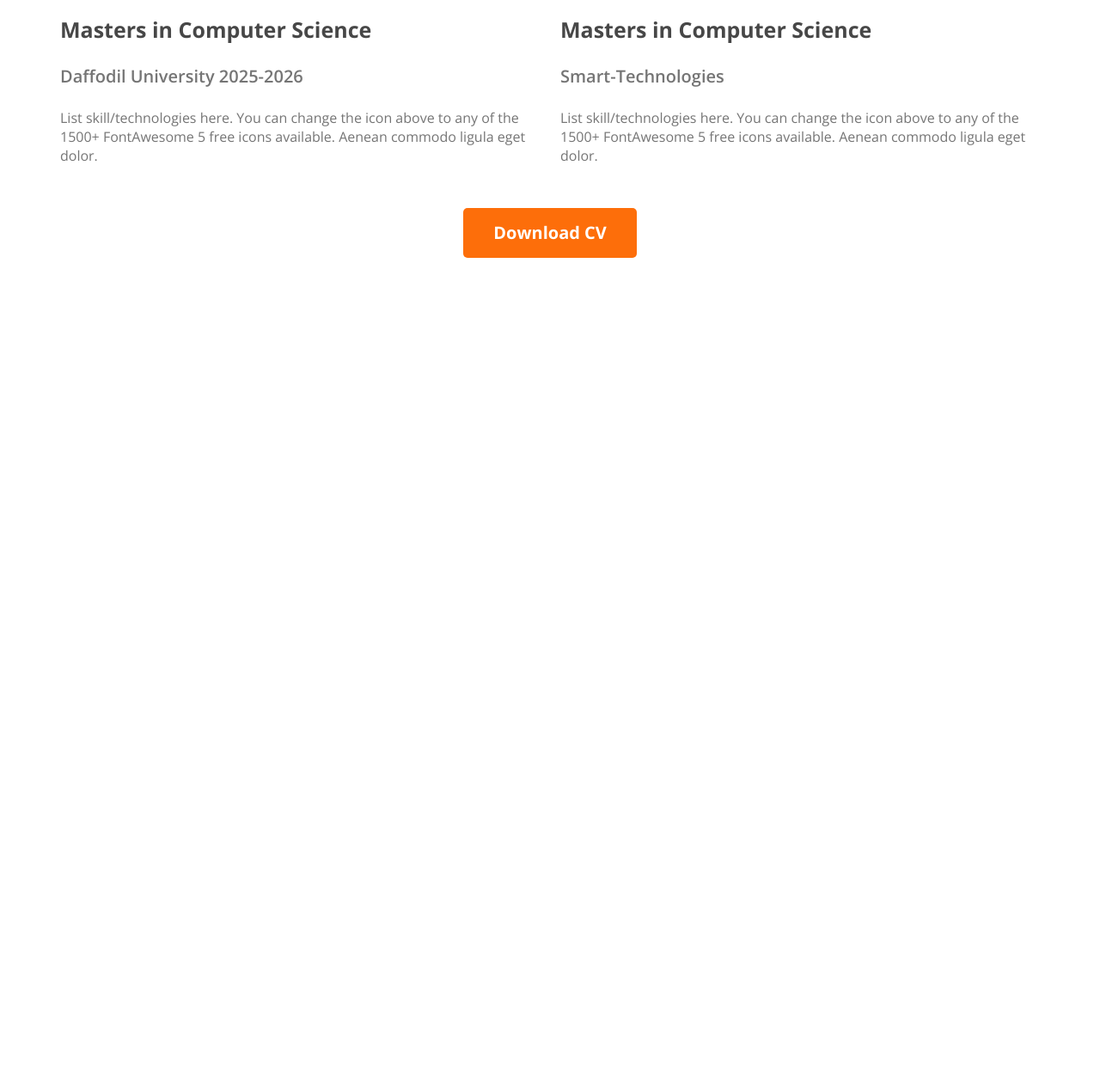
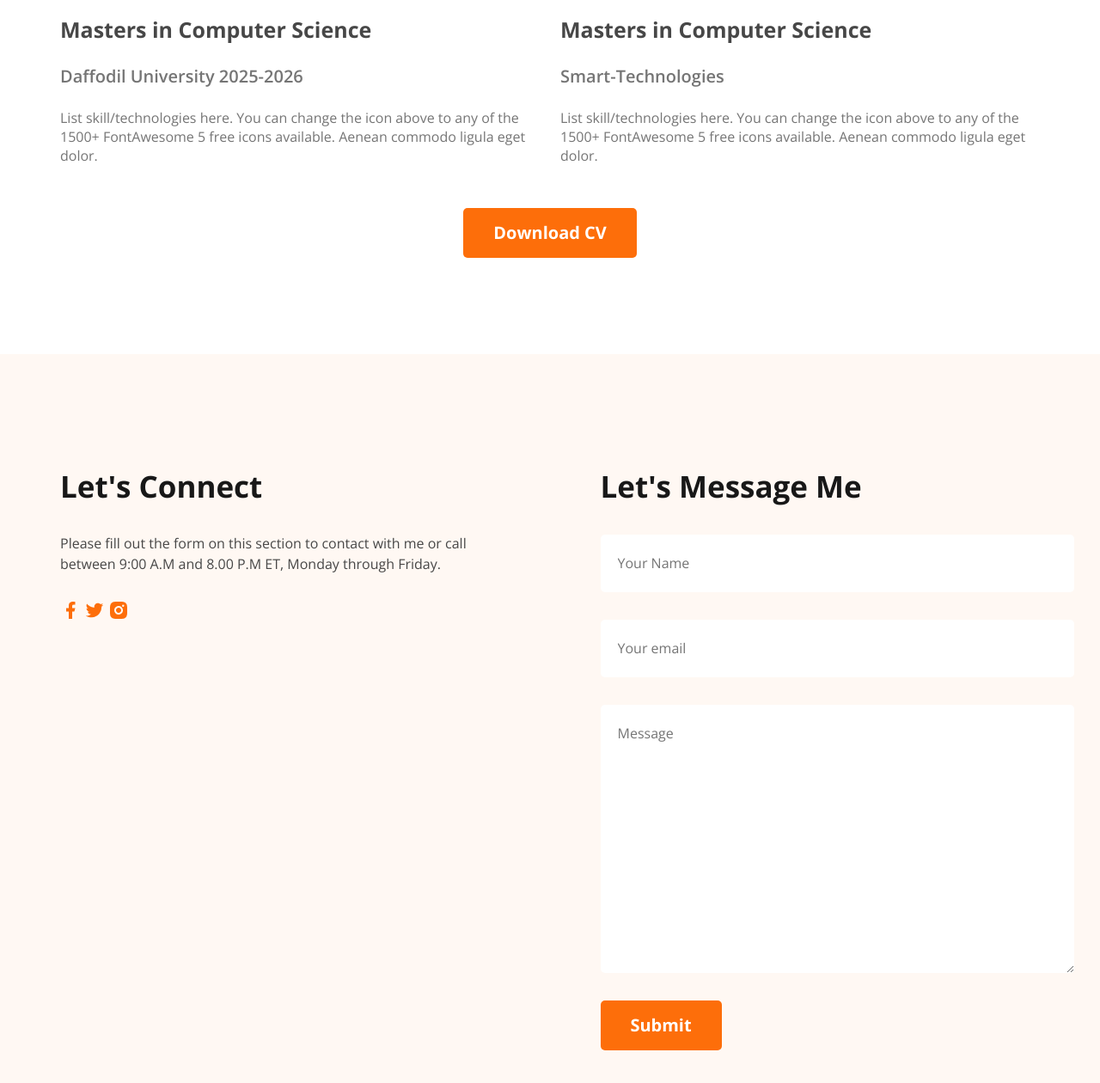
Before and after one commit to Sabbir-047/Simple-Portfolio, a plain HTML site: page index.html in a window 1280 px wide. Shown: the part 2999-4259 px from the top of the page at 86% size. Before the commit the page ends 3299 px from the top, so only its background shows below. Drawn offline with nearby package versions, Linux system fonts and the light colour scheme.

Commit message:
Almost finished the project

```diff
--- a/css/styles.css
+++ b/css/styles.css
@@ -228,4 +228,55 @@ main section {
 }
 
 
-/* social section */
+/* footer section */
+footer {
+    background-color: rgb(255, 248, 243);
+    padding: 8.125rem 0rem;
+}
+
+#footer-section {
+    max-width: 1140px;
+    margin: 0 auto;
+    display: flex;
+    justify-content: space-evenly;
+    gap: 7.313rem;
+}
+
+.footer-column {
+    width: 50%;
+}
+
+/* #footer-section h2 {
+    margin-bottom: 1.5rem;
+} */
+
+.footer-description {
+    color: rgb(71, 71, 71);
+    font-size: 16px;
+    font-weight: 400;
+    margin: 1.875rem 0rem;
+    line-height: 1.5rem;
+}
+
+/* contact */
+.contact input[type="text"], input[type="email"],
+textarea {
+    display: block;
+    margin-top: 2rem;
+    width: 100%;
+    padding: 1.25rem;
+    border: 0;
+    border-radius: 5px;
+}
+
+.contact [placeholder] {
+    font-size: 1rem;
+    color: rgb(117, 117, 117);
+    font-size: 1rem;
+    font-weight: 400;
+    line-height: 1.7rem;
+}
+
+#footer-button{
+    margin-top: 2rem;
+}
--- a/index.html
+++ b/index.html
@@ -167,13 +167,40 @@
                     </div>
                 </div>
             </div>
-            <button class="btn-primary" style="display: flex; margin: 0 auto; margin-top: 1.25rem;">Download CV</button>
+            <button class="btn-primary"
+                style="display: flex; margin: 0 auto; margin-top: 1.25rem; margin-bottom: 7rem;">Download CV</button>
         </section>
     </main>
 
     <!-- footer section starts here -->
     <footer>
-
+        <section id="footer-section">
+            <div class="footer-column">
+                <h2 class="primary-header" style="text-align: left;">Let's Connect</h2>
+                <div class="footer-description">
+                    Please fill out the form on this section to contact with me or call between 9:00 A.M and 8.00 P.M
+                    ET, Monday through Friday.
+                </div>
+                <div class="social-links">
+                    <a href=""><img src="images/icons/facebook.png" alt="facebook-page"></a>
+                    <a href=""><img src="images/icons/twitter.png" alt="twitter"></a>
+                    <a href=""><img src="images/icons/insta.png" alt="instagram"></a>
+                </div>
+            </div>
+            <div class="footer-column">
+                <h2 class="primary-header" style="text-align: left;">Let's Message Me</h2>
+                <form class="contact" action="">
+                    <!-- text area -->
+                    <input type="text" placeholder="Your Name">
+                    <!-- email area -->
+                    <input type="email" placeholder="Your email" name="" id="">
+                    <!-- message area -->
+                    <textarea placeholder="Message" name="" id="" cols="30" rows="10"></textarea>
+                    <!-- submit button -->
+                    <input id="footer-button" class="btn-primary" type="submit" value="Submit" class="btn-primary" style="cursor: pointer;">
+                </form>
+            </div>
+        </section>
     </footer>
 </body>
 
```
